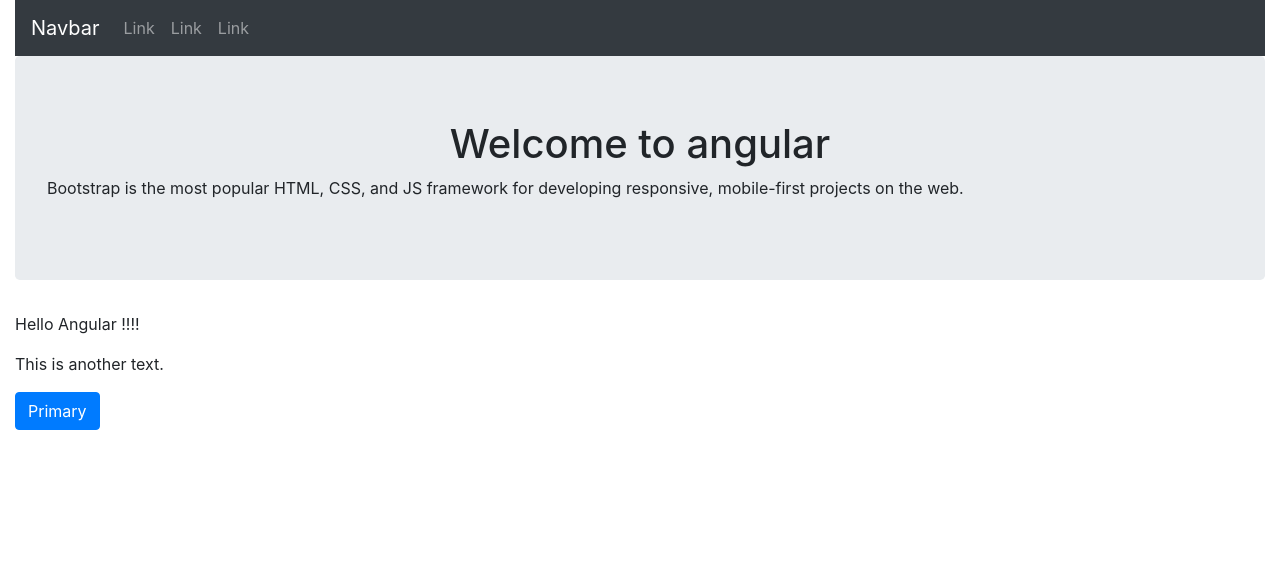
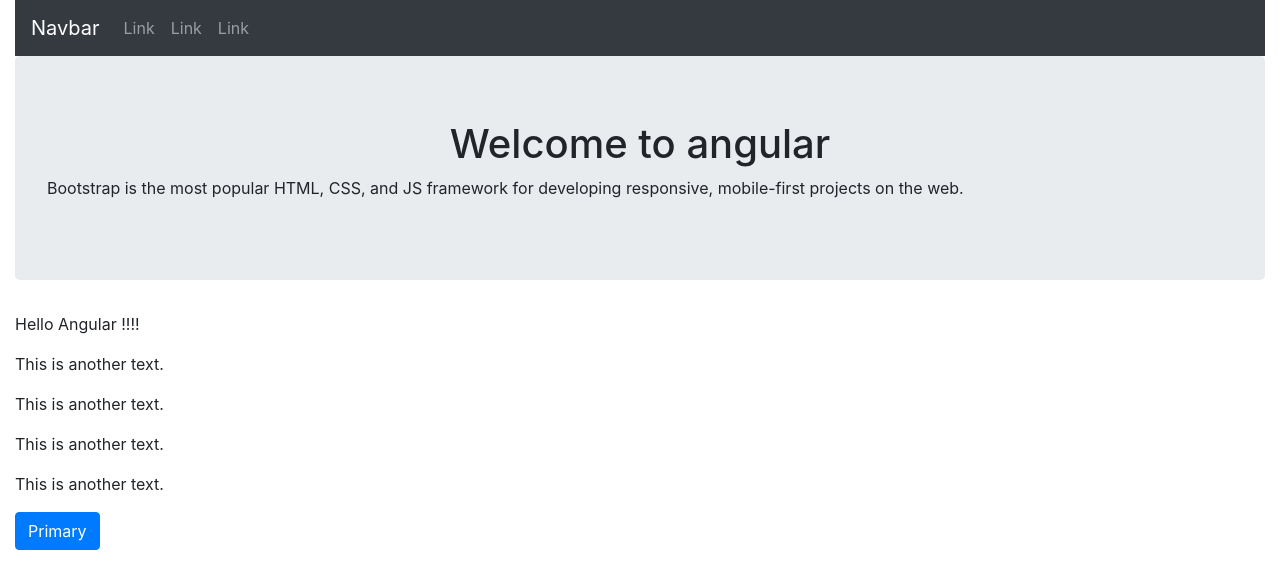
Before and after one commit to Itsjeet007y1/Hello-Angular, an Angular app: page / in a window 1280 px wide. Shown: the top 588 px of the page. Built offline with nearby package versions, Linux system fonts and the light colour scheme.

Commit message:
add new para

```diff
--- a/src/app/app.component.html
+++ b/src/app/app.component.html
@@ -25,6 +25,9 @@
 </div>
 <p>Hello Angular !!!!</p>
 <p>This is another text.</p>
+<p>This is another text.</p>
+<p>This is another text.</p>
+<p>This is another text.</p>
 <button type="button" class="btn btn-primary">Primary</button>
 </div>
 
```
